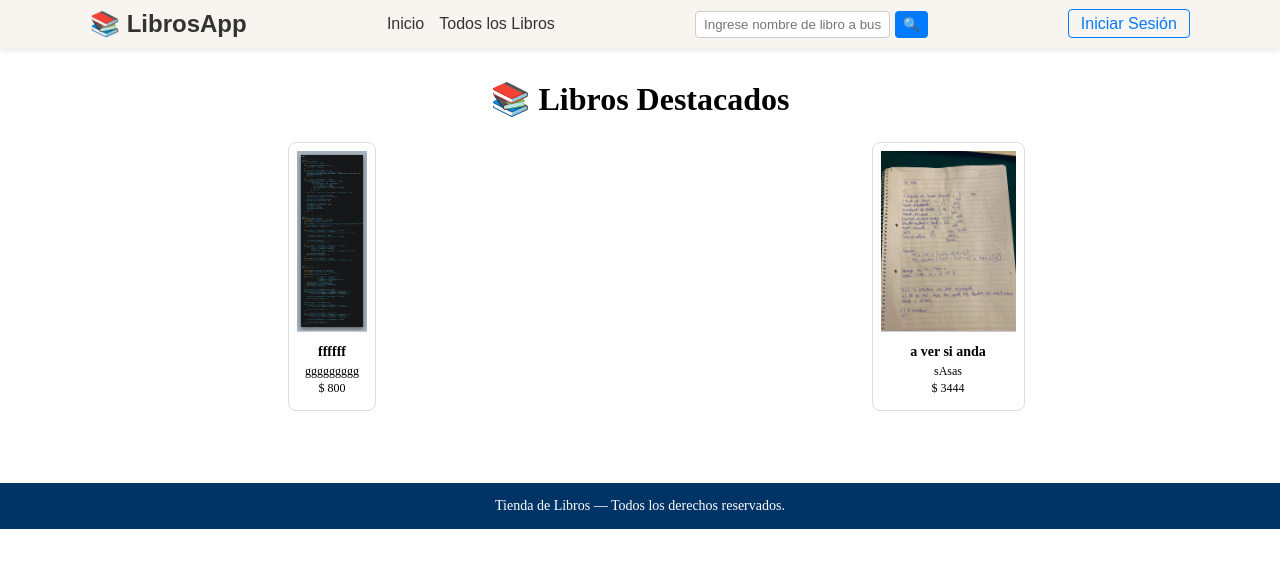
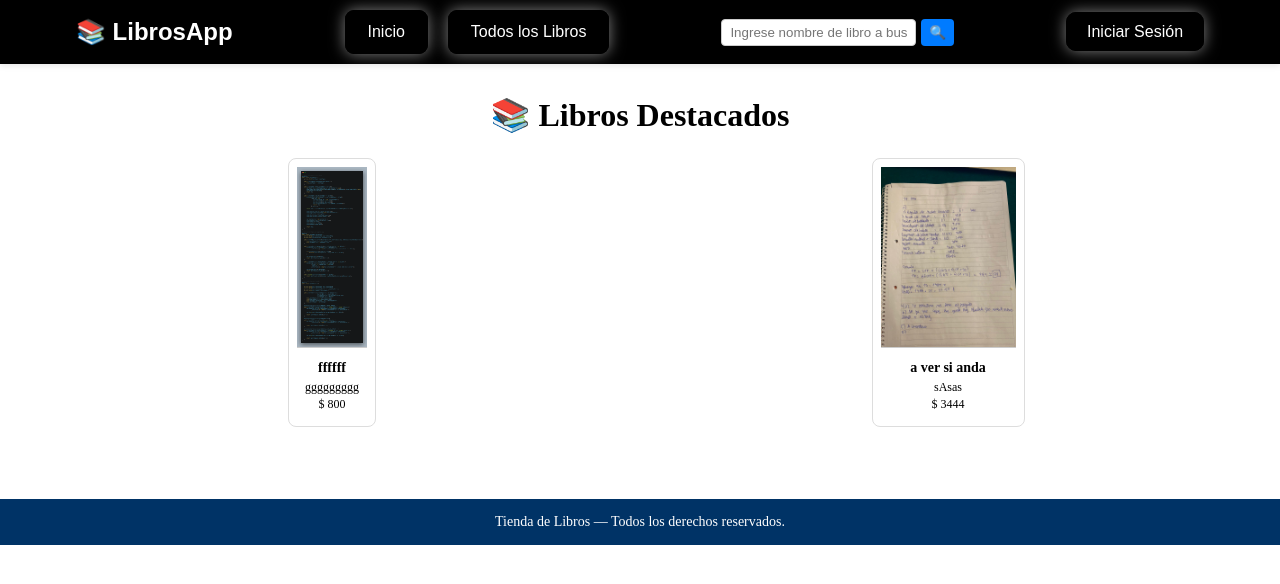
Before and after one commit to JuanAmalfi/TpFinalProgramacion4, an Angular app in the folder tpFinal/: page /home in a window 1280 px wide. Shown: the top 584 px of the page. Built offline with nearby package versions, Linux system fonts and the light colour scheme; data requests are answered from the project's data file.

Commit message:
Nuevo estlo de nav(prueba)

```diff
--- a/tpFinal/src/app/components/shared/header/header/header.css
+++ b/tpFinal/src/app/components/shared/header/header/header.css
@@ -3,7 +3,7 @@
   justify-content: space-between;
   align-items: center;
   padding: 10px 20px;
-  background-color: #f8f4f0; /* estilo similar a Libros de Arena */
+  background-color: black; /* estilo similar a Libros de Arena */
   box-shadow: 0 2px 6px rgba(0,0,0,0.1);
   font-family: Arial, sans-serif;
 }
@@ -11,24 +11,36 @@
 .logo a {
   font-size: 1.5rem;
   font-weight: bold;
-  color: #333;
+  color: white;
   text-decoration: none;
 }
 
 .nav-links {
   display: flex;
-  gap: 15px;
+  gap: 20px;
 }
 
 .nav-links a {
-  color: #333;
+  color: white;
   text-decoration: none;
   font-weight: 500;
   transition: color 0.2s;
+  border-style: solid;
+  border-radius: 9px;
+  border-color: black;
+  padding: 10px 20px;
+
+  background-color: transparent;
+  box-shadow: 0 0 15px rgba(255, 255, 255, 0.5);
+  transition: all 0.3s ease;
+
 }
 
-.nav-links a:hover {
-  color: #007bff;
+.nav-links a:hover{
+  background-color: white;
+  color: black;
+
+  box-shadow: none;
 }
 
 .search-container {
@@ -56,15 +68,18 @@
 }
 
 .auth-container a {
-  padding: 5px 12px;
-  border: 1px solid #007bff;
-  border-radius: 4px;
-  color: #007bff;
+  padding: 10px 20px;
+  border: 1px solid black;
+  border-radius: 10px;
+  color: white;
   text-decoration: none;
   font-weight: 500;
+  box-shadow: 0 0 15px rgba(255, 255, 255, 0.5);
+  transition: all 0.3s ease;
 }
 
 .auth-container a:hover {
-  background-color: #007bff;
-  color: #fff;
+  background-color: white;
+  color: black;
+  box-shadow: none;
 }
```
